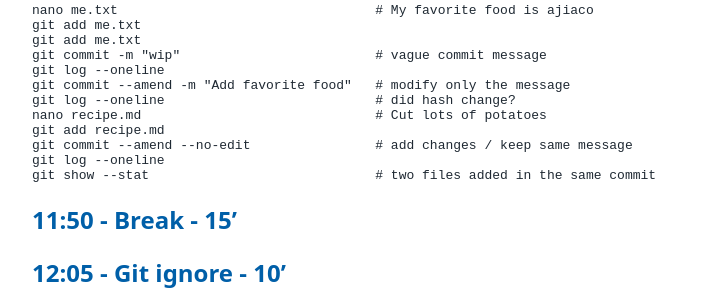
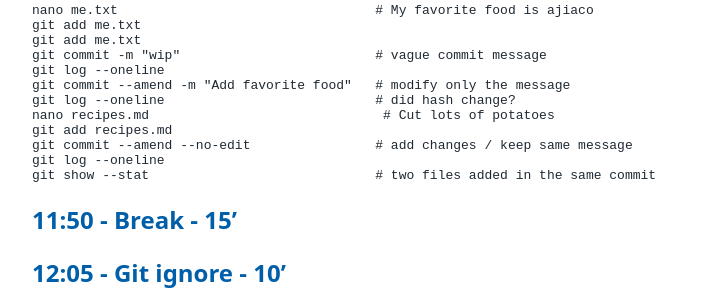
Before and after one commit to tu-delft-library/introduction_to_version_control_with_git, a Jekyll site: the page built from materials_for_trainers/lesson_plan.md, in a window 1280 px wide and 900 px high, scrolled down 7824 px. Shown: the part 257-557 px from the top of the window, without its empty margins (108-818 px from the left). Built offline with Jekyll 4.4.1, drawn with Linux system fonts in a browser that asks for light colours; our own code applies the rules of GitHub Pages for plain Markdown files.

Commit message:
fix typo solution exercise

```diff
--- a/materials_for_trainers/lesson_plan.md
+++ b/materials_for_trainers/lesson_plan.md
@@ -467,8 +467,8 @@ git commit -m "wip"                         # vague commit message
 git log --oneline
 git commit --amend -m "Add favorite food"   # modify only the message
 git log --oneline                           # did hash change?
-nano recipe.md                              # Cut lots of potatoes
-git add recipe.md
+nano recipes.md                              # Cut lots of potatoes
+git add recipes.md
 git commit --amend --no-edit                # add changes / keep same message
 git log --oneline
 git show --stat                             # two files added in the same commit
```
